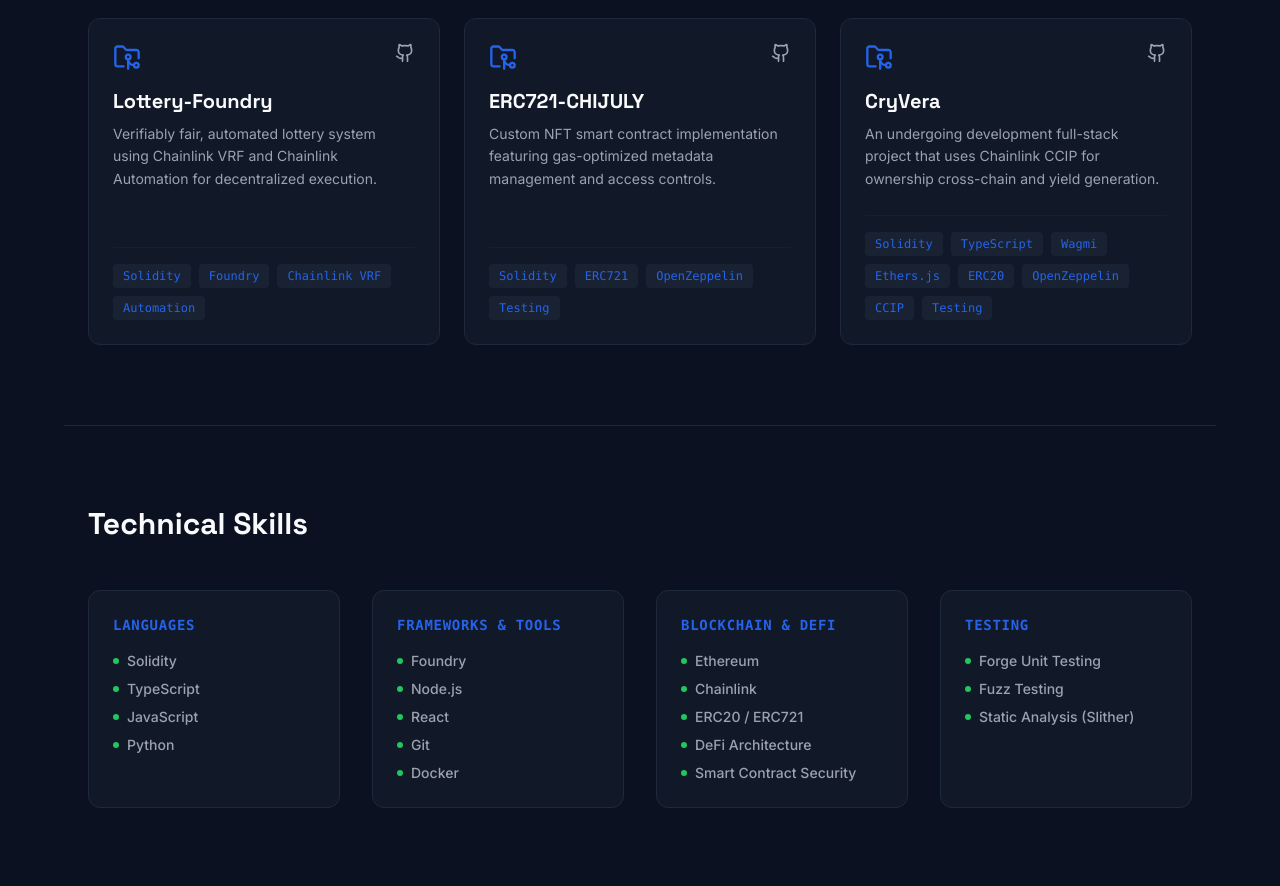
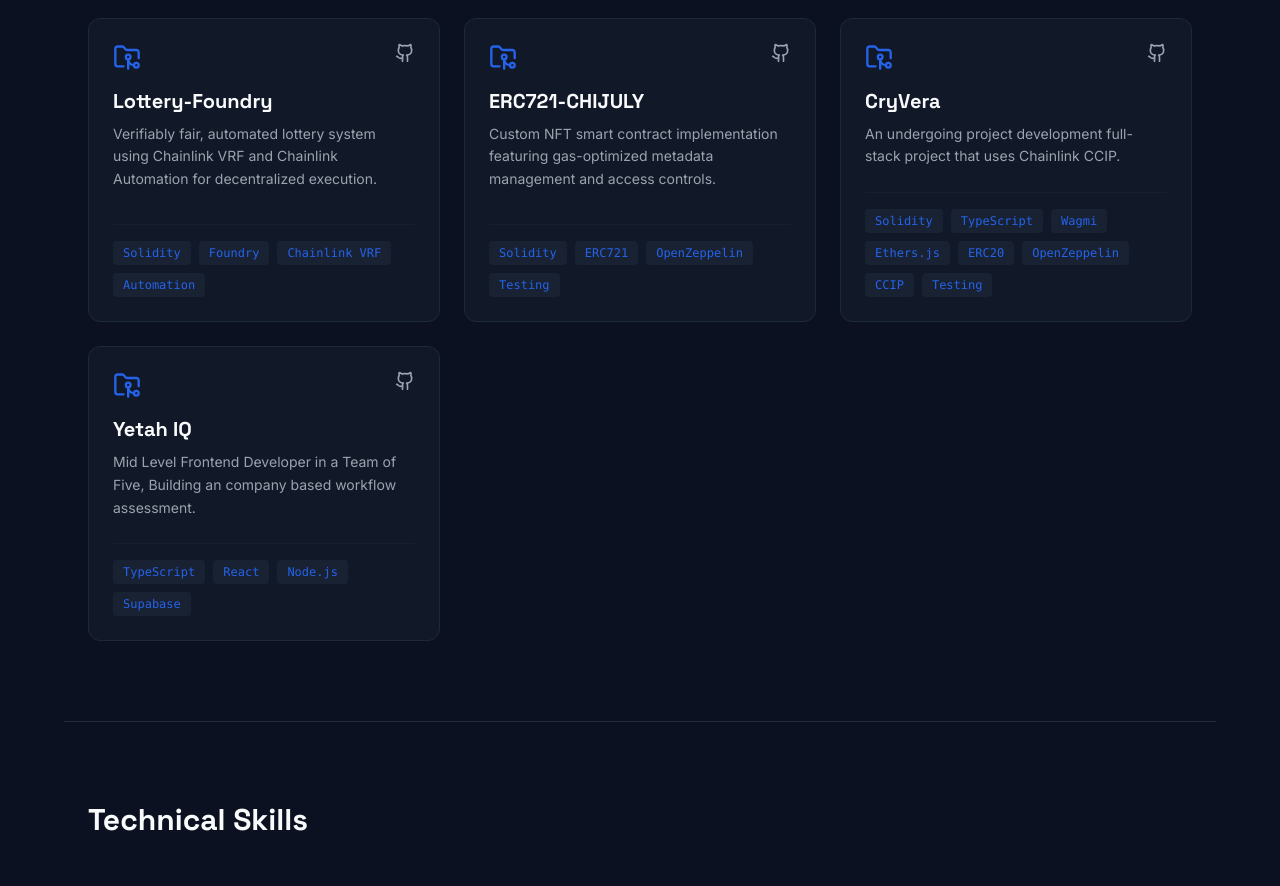
Before and after one commit to Chijulybuilds/PCChainLink.github.io, a React (Vite) app: page / in a window 1280 px wide. Shown: the part 1160-2046 px from the top of the page. Built offline with nearby package versions, Linux system fonts and the light colour scheme.

Commit message:
Update has been mad

```diff
--- a/src/data.ts
+++ b/src/data.ts
@@ -92,11 +92,19 @@
   },
   {
     title: "CryVera",
-    description: "An undergoing development full-stack project that uses Chainlink CCIP for ownership cross-chain and yield generation.",
+    description: "An undergoing project development full-stack project that uses Chainlink CCIP.",
     tags: ["Solidity", "TypeScript", "Wagmi", "Ethers.js", "ERC20", "OpenZeppelin", "CCIP", "Testing"],
     github: "https://github.com/Chijulybuilds/CryVera",
     featured: false,
   },
+
+  {
+    title: "Yetah IQ",
+    description: "Mid Level Frontend Developer in a Team of Five, Building an company based workflow assessment.",
+    tags: ["TypeScript", "React", "Node.js", "Supabase"],
+    github: "https://github.com/Chijulybuilds/Yetah-IQ",
+    featured: false,
+  }
 ];
 
 export const SKILLS: SkillCategory[] = [
```
Also changed, not shown: 2 other files (tests, documents, lock files or other folders).
